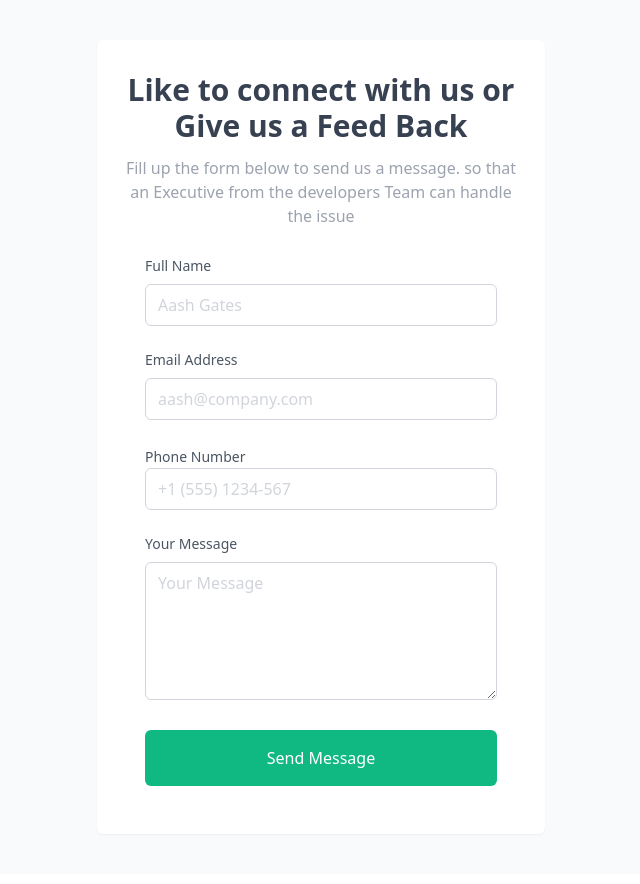
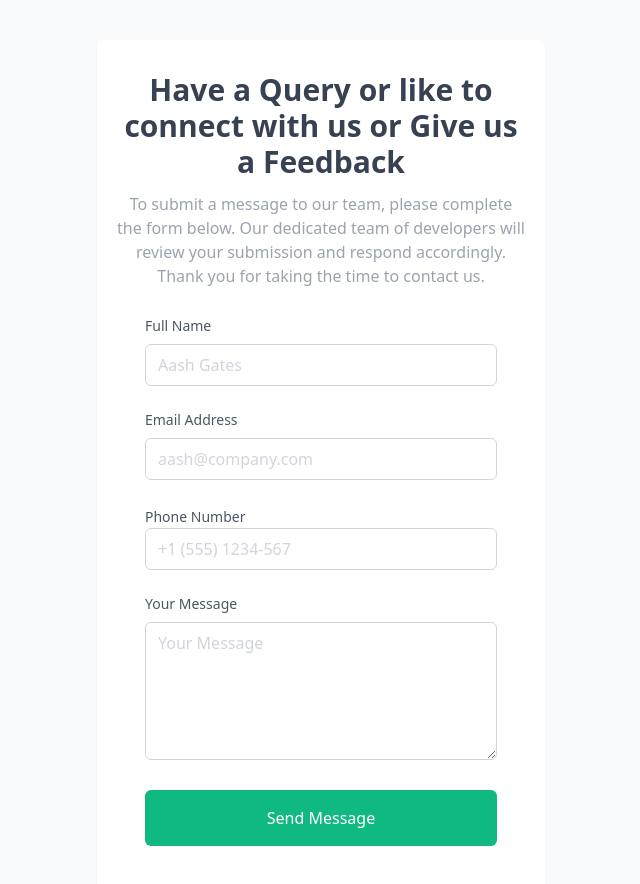
Before and after one commit to aash-gates/-aash-gates-Cloud-Mail-Deployment-Albertsons, a plain HTML site: page cont.html in a window 1280 px wide. Shown: the whole page, without its empty margins (319-959 px from the left). Drawn offline with nearby package versions, Linux system fonts and the light colour scheme.

Commit message:
Update cont.html

```diff
--- a/cont.html
+++ b/cont.html
@@ -21,10 +21,10 @@
     <div class="max-w-md mx-auto my-10 bg-white p-5 rounded-md shadow-sm">
       <div class="text-center">
         <h1 class="my-3 text-3xl font-semibold text-gray-700 dark:text-gray-200">
-          Like to connect with us or Give us a Feed Back
+          Have a Query or like to connect with us or Give us a Feedback
         </h1>
         <p class="text-gray-400 dark:text-gray-400">
-          Fill up the form below to send us a message. so that an Executive from the developers Team can handle the issue
+          To submit a message to our team, please complete the form below. Our dedicated team of developers will review your submission and respond accordingly. Thank you for taking the time to contact us.
         </p>
       </div>
       <div class="m-7">
```
